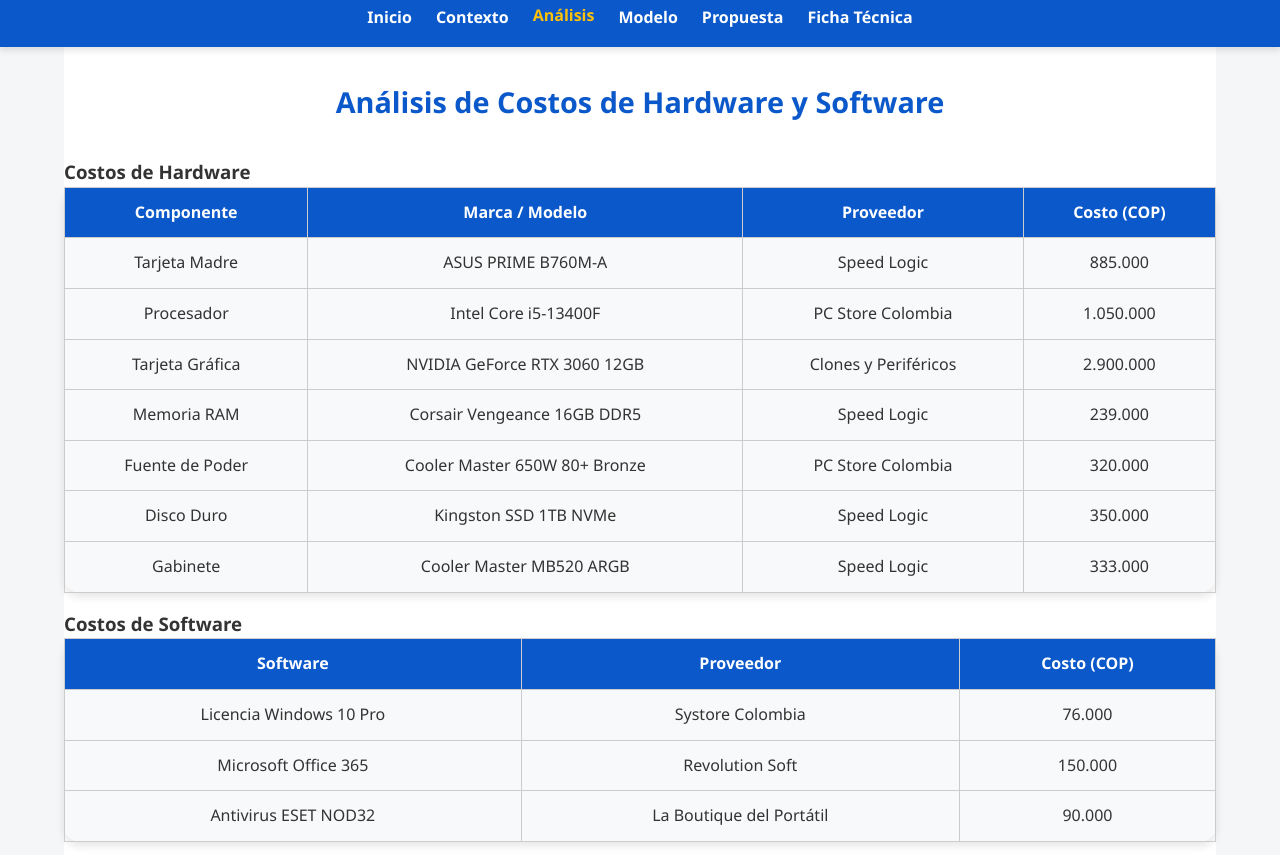
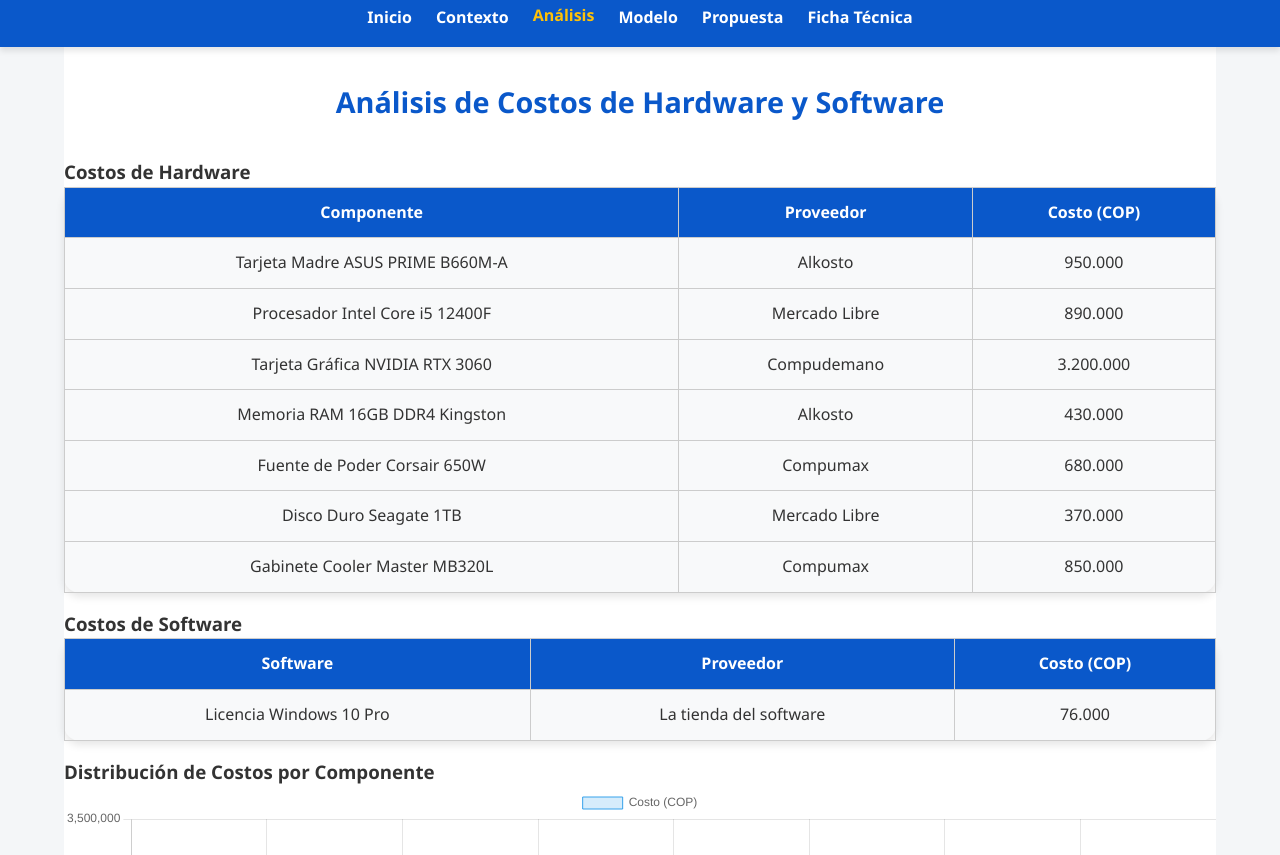
Before and after one commit to JeissonTello/propuesta-tecnica, a plain HTML site: page analisis.html in a window 1280 px wide. Shown: the part 70-925 px from the top of the page. Drawn offline with nearby package versions, Linux system fonts and the light colour scheme.

Commit message:
Update analisis.html

```diff
--- a/analisis.html
+++ b/analisis.html
@@ -31,51 +31,43 @@
       <table class="card">
         <tr>
           <th>Componente</th>
-          <th>Marca / Modelo</th>
           <th>Proveedor</th>
           <th>Costo (COP)</th>
         </tr>
         <tr>
-          <td>Tarjeta Madre</td>
-          <td>ASUS PRIME B760M-A</td>
-          <td>Speed Logic</td>
-          <td>885.000</td>
+          <td>Tarjeta Madre ASUS PRIME B660M-A</td>
+          <td>Alkosto</td>
+          <td>950.000</td>
         </tr>
         <tr>
-          <td>Procesador</td>
-          <td>Intel Core i5-13400F</td>
-          <td>PC Store Colombia</td>
-          <td>1.050.000</td>
+          <td>Procesador Intel Core i5 12400F</td>
+          <td>Mercado Libre</td>
+          <td>890.000</td>
         </tr>
         <tr>
-          <td>Tarjeta Gráfica</td>
-          <td>NVIDIA GeForce RTX 3060 12GB</td>
-          <td>Clones y Periféricos</td>
-          <td>2.900.000</td>
+          <td>Tarjeta Gráfica NVIDIA RTX 3060</td>
+          <td>Compudemano</td>
+          <td>3.200.000</td>
         </tr>
         <tr>
-          <td>Memoria RAM</td>
-          <td>Corsair Vengeance 16GB DDR5</td>
-          <td>Speed Logic</td>
-          <td>239.000</td>
+          <td>Memoria RAM 16GB DDR4 Kingston</td>
+          <td>Alkosto</td>
+          <td>430.000</td>
         </tr>
         <tr>
-          <td>Fuente de Poder</td>
-          <td>Cooler Master 650W 80+ Bronze</td>
-          <td>PC Store Colombia</td>
-          <td>320.000</td>
+          <td>Fuente de Poder Corsair 650W</td>
+          <td>Compumax</td>
+          <td>680.000</td>
         </tr>
         <tr>
-          <td>Disco Duro</td>
-          <td>Kingston SSD 1TB NVMe</td>
-          <td>Speed Logic</td>
-          <td>350.000</td>
+          <td>Disco Duro Seagate 1TB</td>
+          <td>Mercado Libre</td>
+          <td>370.000</td>
         </tr>
         <tr>
-          <td>Gabinete</td>
-          <td>Cooler Master MB520 ARGB</td>
-          <td>Speed Logic</td>
-          <td>333.000</td>
+          <td>Gabinete Cooler Master MB320L</td>
+          <td>Compumax</td>
+          <td>850.000</td>
         </tr>
       </table>
 
@@ -89,18 +81,8 @@
         </tr>
         <tr>
           <td>Licencia Windows 10 Pro</td>
-          <td>Systore Colombia</td>
+          <td>La tienda del software</td>
           <td>76.000</td>
-        </tr>
-        <tr>
-          <td>Microsoft Office 365</td>
-          <td>Revolution Soft</td>
-          <td>150.000</td>
-        </tr>
-        <tr>
-          <td>Antivirus ESET NOD32</td>
-          <td>La Boutique del Portátil</td>
-          <td>90.000</td>
         </tr>
       </table>
 
@@ -109,6 +91,32 @@
       <div class="chart-container">
         <canvas id="costosChart"></canvas>
       </div>
+
+      <!-- Conclusión -->
+      <h3>Conclusión con selección del proveedor más adecuado</h3>
+      <p>
+        Tomando en cuenta los resultados del análisis de costos, el proveedor más adecuado para este proyecto es <strong>Lenovo</strong>, con su portátil <strong>IdeaPad Slim 3 15IRH8</strong>, que incluye un procesador <strong>Intel Core i7</strong>, <strong>16 GB de RAM</strong> y un <strong>disco duro sólido de 1 TB</strong>, con un valor aproximado de <strong>$4.500.000 COP</strong>.
+      </p>
+      <p>
+        En cuanto al software, se optará por herramientas gratuitas y de código abierto siempre que sea posible. No obstante, se contemplan dos productos de pago esenciales: la licencia de <strong>Windows 10 Pro</strong> y el entorno de desarrollo <strong>IntelliJ IDEA</strong>, debido a su compatibilidad y eficiencia para el desarrollo de software.
+      </p>
+
+      <!-- Stack tecnológico -->
+      <h3>Stack tecnológico seleccionado</h3>
+      <p>
+        Para el desarrollo del <strong>Sistema de Gestión de Inventarios</strong>, se seleccionaron las siguientes tecnologías, considerando su robustez, licencias abiertas y facilidad de implementación:
+      </p>
+      <ul>
+        <li><strong>Sistema Operativo:</strong> Windows 10 Pro.</li>
+        <li><strong>Base de Datos:</strong> MySQL o PostgreSQL, ambas muy robustas y de código abierto.</li>
+        <li><strong>IDE:</strong> Visual Studio Code (open source) y IntelliJ IDEA (versión paga).</li>
+        <li><strong>Servidor:</strong> Apache, y a futuro dependiendo del crecimiento se evaluará AWS, Azure o Google Cloud.</li>
+        <li><strong>Lenguajes de Programación:</strong> Python y Java, ambos open source y muy populares.</li>
+        <li><strong>Framework Backend:</strong> Django para la gestión de datos y creación de APIs RESTful.</li>
+        <li><strong>Framework Frontend:</strong> React.js para el desarrollo de interfaces dinámicas.</li>
+        <li><strong>Librerías de Datos:</strong> Pandas (Python) para el manejo y análisis de datos.</li>
+      </ul>
+
     </section>
   </main>
 
@@ -117,7 +125,6 @@
   </footer>
 
   <script>
-    // Datos para el gráfico de barras
     const ctx = document.getElementById('costosChart').getContext('2d');
     const costosChart = new Chart(ctx, {
       type: 'bar',
@@ -130,23 +137,19 @@
           'Fuente de Poder',
           'Disco Duro',
           'Gabinete',
-          'Windows 10 Pro',
-          'Office 365',
-          'Antivirus'
+          'Windows 10 Pro'
         ],
         datasets: [{
           label: 'Costo (COP)',
           data: [
-            885000,
-            1050000,
-            2900000,
-            239000,
-            320000,
-            350000,
-            333000,
-            76000,
-            150000,
-            90000
+            950000,
+            890000,
+            3200000,
+            430000,
+            680000,
+            370000,
+            850000,
+            76000
           ],
           backgroundColor: 'rgba(54, 162, 235, 0.2)',
           borderColor: 'rgba(54, 162, 235, 1)',
@@ -155,9 +158,7 @@
       },
       options: {
         scales: {
-          y: {
-            beginAtZero: true
-          }
+          y: { beginAtZero: true }
         }
       }
     });
```
